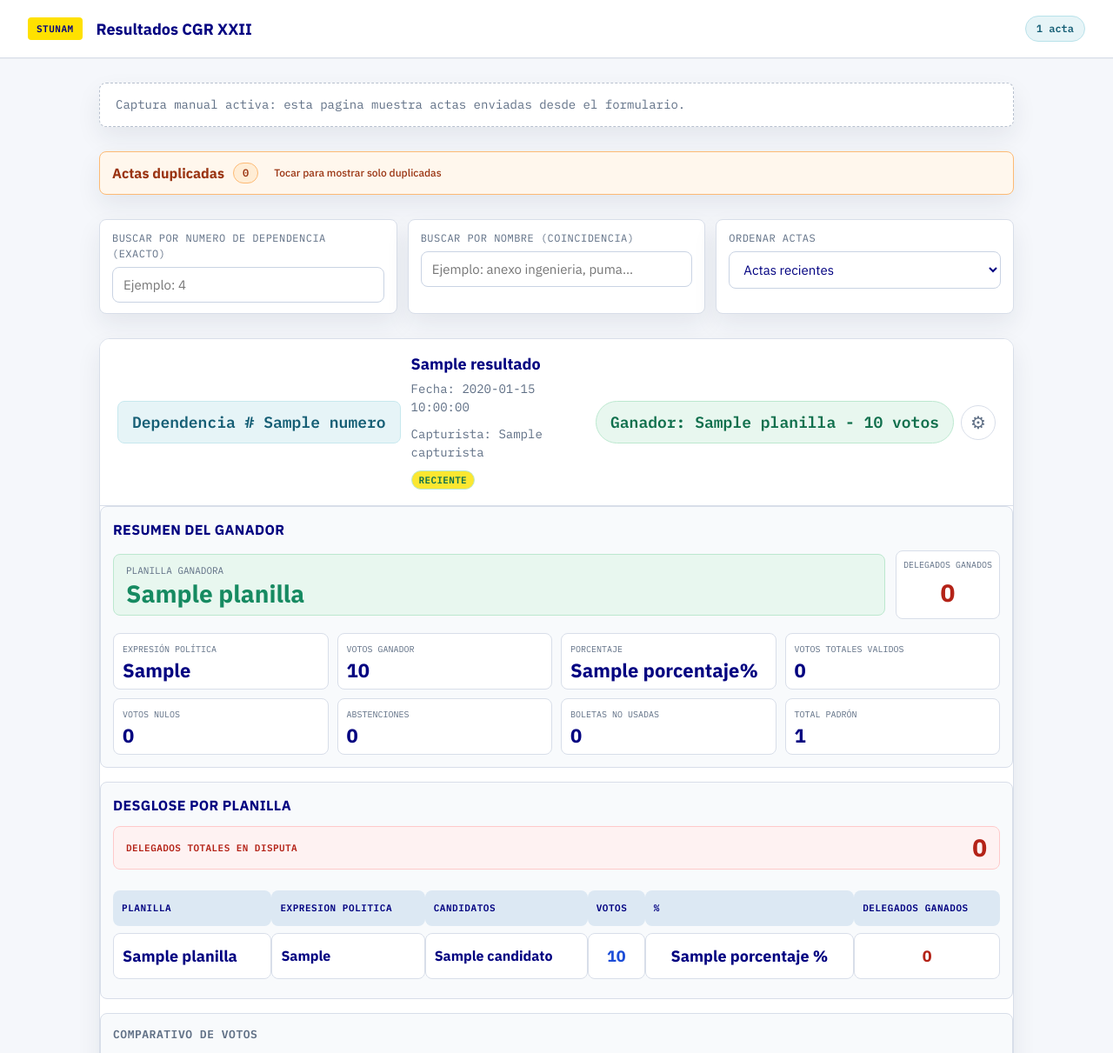
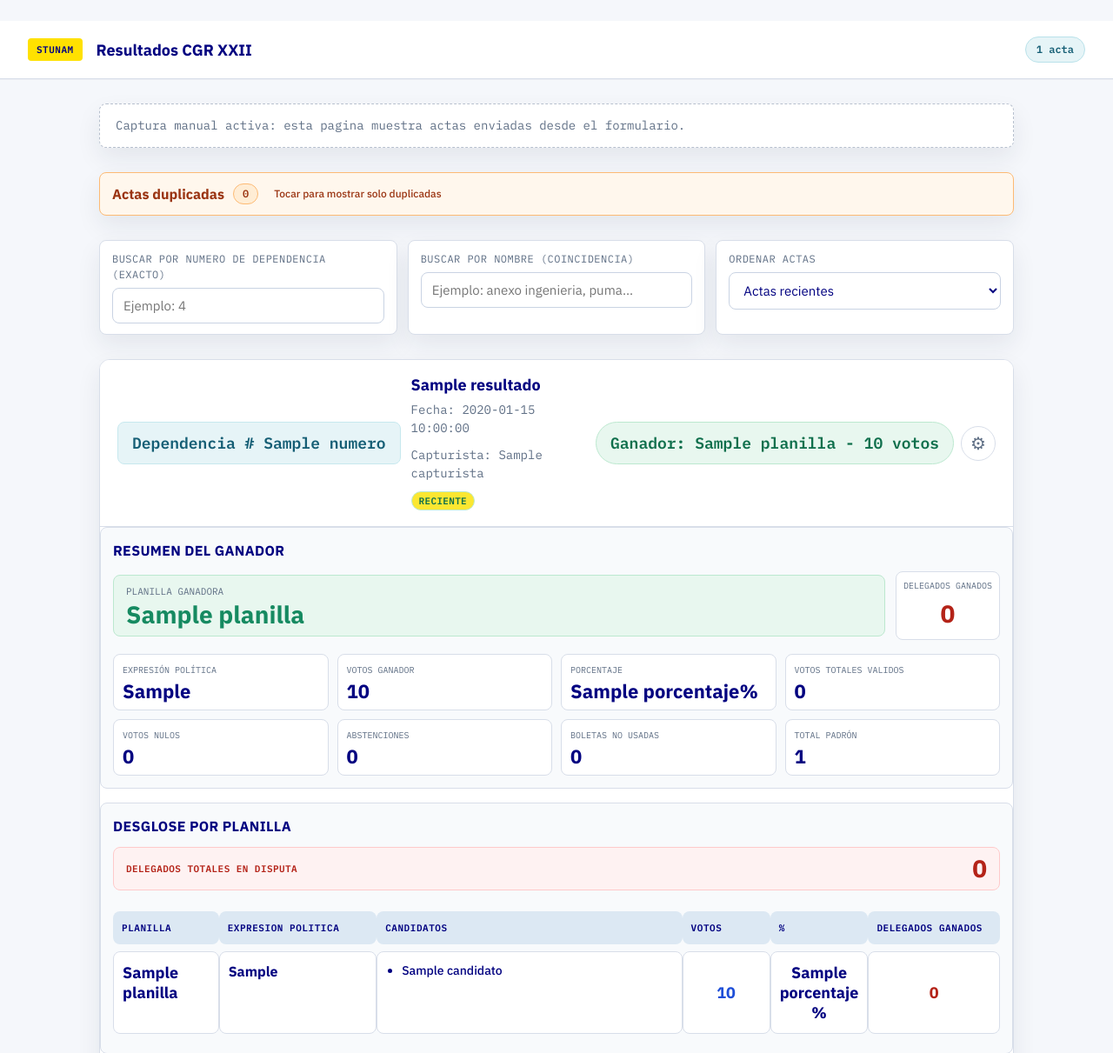
Before and after one commit to sedas14Q/resultadoscgr, a Flask app: template templates/index.html in a window 1280 px wide. Shown: the top 1211 px of the page at 87% size. Run offline with Flask 3, Linux system fonts and the light colour scheme; the template is opened without the code that fills it: most values are stand-ins (such as "Sample title", 1, 10 or a date in 2020); some libraries are stand-ins or nearby versions.

Commit message:
Actualizacion

```diff
--- a/static/css/dashboard.css
+++ b/static/css/dashboard.css
@@ -525,6 +525,7 @@ header h1 {
     color: var(--danger);
 }
 
+/* Tabla mejorada para muchos candidatos */
 .candidates-table {
     width: 100%;
     border-collapse: separate;
@@ -547,12 +548,20 @@ header h1 {
     text-align: left;
 }
 
+/* Anchos sugeridos para columnas (opcional, mejora la legibilidad) */
+.candidates-table th:nth-child(1) { width: 12%; }
+.candidates-table th:nth-child(2) { width: 18%; }
+.candidates-table th:nth-child(3) { width: 35%; }
+.candidates-table th:nth-child(4) { width: 10%; }
+.candidates-table th:nth-child(5) { width: 10%; }
+.candidates-table th:nth-child(6) { width: 15%; }
+
 .candidates-table td {
     background: var(--surface);
     border: 1px solid var(--border);
     border-radius: var(--radius);
     padding: 12px 10px;
-    vertical-align: middle;
+    vertical-align: top;
     transition: background 0.2s, transform 0.1s;
 }
 
@@ -571,9 +580,46 @@ header h1 {
     font-weight: 700;
 }
 
-.candidates-table td:nth-child(3) {
-    font-size: 16px;
-    font-weight: 700;
+/* Celda de candidatos: lista vertical */
+.candidatos-cell {
+    padding: 10px 12px;
+}
+
+.candidatos-list {
+    margin: 0;
+    padding-left: 18px;
+    list-style-type: disc;
+    display: flex;
+    flex-direction: column;
+    gap: 6px;
+}
+
+.candidatos-list li {
+    font-size: 14px;
+    line-height: 1.3;
+    font-weight: 500;
+    color: var(--text);
+    word-break: break-word;
+}
+
+/* Si hay muchos candidatos, scroll vertical suave */
+.candidatos-list {
+    max-height: 200px;
+    overflow-y: auto;
+    padding-right: 6px;
+}
+
+/* Personalización del scroll para la lista de candidatos */
+.candidatos-list::-webkit-scrollbar {
+    width: 5px;
+}
+.candidatos-list::-webkit-scrollbar-track {
+    background: var(--border);
+    border-radius: 10px;
+}
+.candidatos-list::-webkit-scrollbar-thumb {
+    background: var(--primary);
+    border-radius: 10px;
 }
 
 .candidates-table td:nth-child(4),
@@ -582,6 +628,7 @@ header h1 {
     text-align: center;
     font-size: 18px;
     font-weight: 800;
+    vertical-align: middle;
 }
 
 /* Estilos de filas según resultado */
@@ -856,6 +903,10 @@ header h1 {
         font-size: 14px;
     }
 
+    .candidatos-list li {
+        font-size: 12px;
+    }
+
     .gear-btn {
         width: 36px;
         height: 36px;
--- a/templates/index.html
+++ b/templates/index.html
@@ -1,4 +1,4 @@
-<!DOCTYPE html>
+﻿<!DOCTYPE html>
 <html lang="es">
 <head>
     <meta charset="UTF-8" />
@@ -202,13 +202,28 @@
             </div>
             {% if r.planillas %}
             <table class="candidates-table">
-                <thead><tr><th>Planilla</th><th>EXPRESION POLITICA</th><th>Candidatos</th><th>Votos</th><th>%</th><th>Delegados Ganados</th></tr></thead>
+                <thead>
+                    <tr>
+                        <th>Planilla</th>
+                        <th>EXPRESION POLITICA</th>
+                        <th class="candidatos-th">Candidatos</th>
+                        <th>Votos</th>
+                        <th>%</th>
+                        <th>Delegados Ganados</th>
+                    </tr>
+                </thead>
                 <tbody>
                 {% for p in r.planillas %}
                 <tr class="{% if r.ganador and p.planilla == r.ganador.planilla %}row-win{% elif (p.porcentaje if p.porcentaje is not none else 0) < 20 %}row-low{% else %}row-normal{% endif %}">
                     <td>{{ p.planilla }}</td>
                     <td>{{ p.expresion_politica or 'N/D' }}</td>
-                    <td>{{ p.candidatos | join(', ') }}</td>
+                    <td class="candidatos-cell">
+                        <ul class="candidatos-list">
+                            {% for nombre in p.candidatos %}
+                                <li>{{ nombre }}</li>
+                            {% endfor %}
+                        </ul>
+                    </td>
                     <td>{{ p.votos }}</td>
                     <td>{{ p.porcentaje if p.porcentaje is not none else 0 }} %</td>
                     <td><span class="delegados-inline-red"> {{ p.delegados_ganados | default(0, true) }}</span></td>
```
